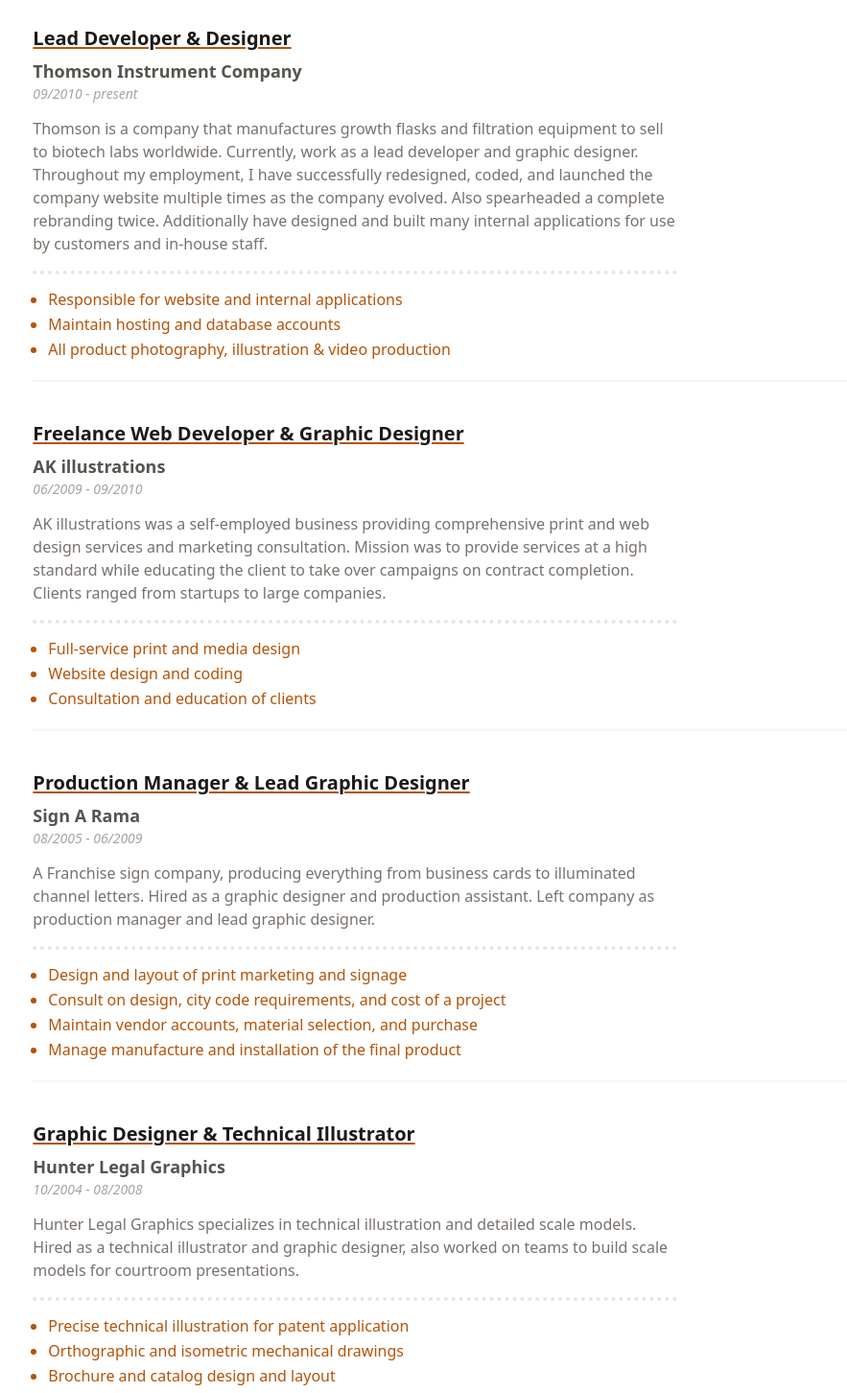
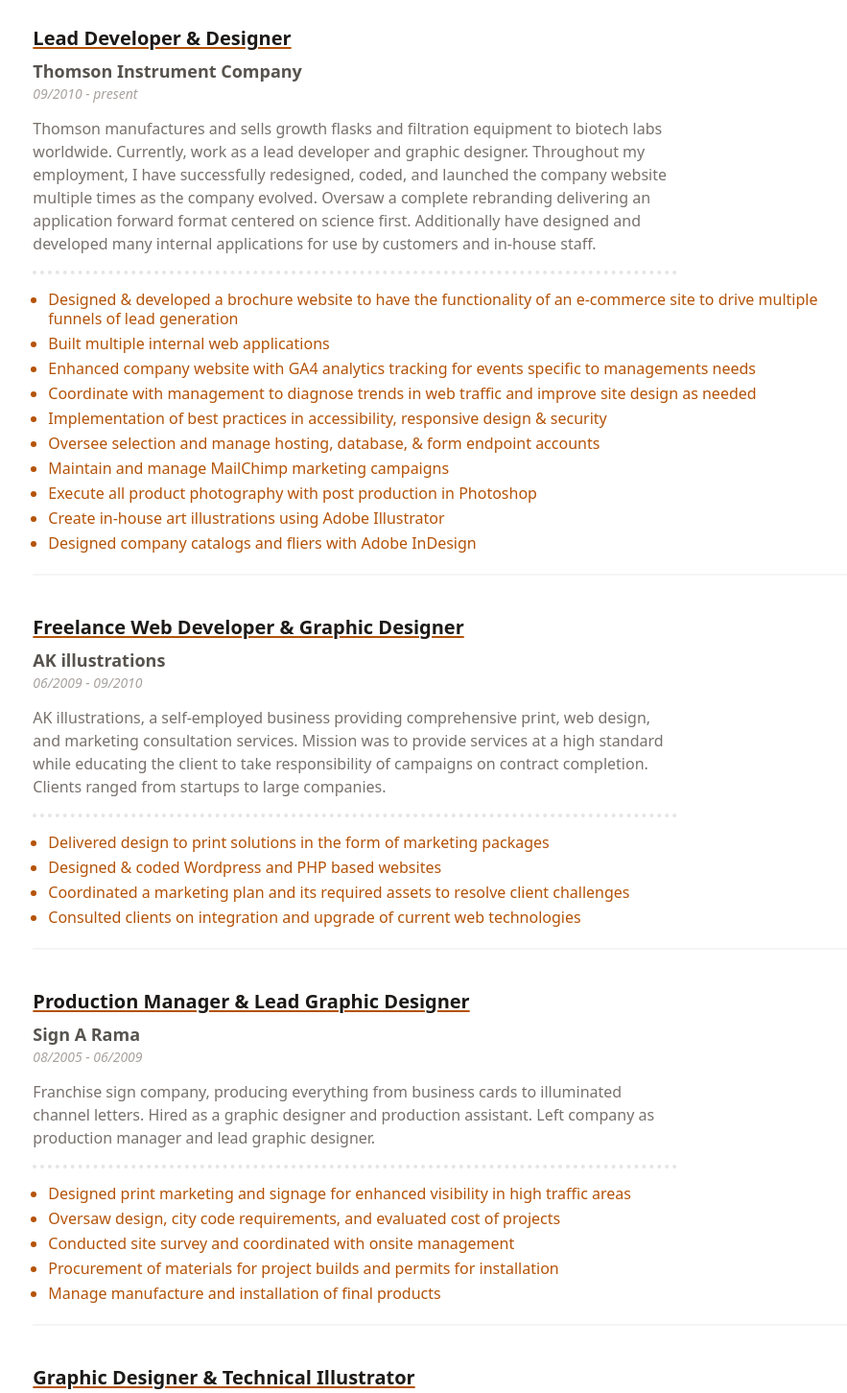
Before and after one commit to danferth/resume2023, a Next.js app: page / in a window 1280 px wide. Shown: the part 460-1912 px from the top of the page at 96% size, without its empty margins (179-1062 px from the left). Built offline with nearby package versions, Linux system fonts and the light colour scheme.

Commit message:
updated resume

```diff
--- a/content/jobs.json
+++ b/content/jobs.json
@@ -3,34 +3,43 @@
     "jobTitle": "Lead Developer & Designer",
     "employer": "Thomson Instrument Company",
     "datesWorked": "09/2010 - present",
-    "description": "Thomson is a company that manufactures growth flasks and filtration equipment to sell to biotech labs worldwide. Currently, work as a lead developer and graphic designer. Throughout my employment, I have successfully redesigned, coded, and launched the company website multiple times as the company evolved. Also spearheaded a complete rebranding twice. Additionally have designed and built many internal applications for use by customers and in-house staff.",
+    "description": "Thomson manufactures and sells growth flasks and filtration equipment to biotech labs worldwide. Currently, work as a lead developer and graphic designer. Throughout my employment, I have successfully redesigned, coded, and launched the company website multiple times as the company evolved. Oversaw a complete rebranding delivering an application forward format centered on science first. Additionally have designed and developed many internal applications for use by customers and in-house staff.",
     "bullets": [
-      "Responsible for website and internal applications",
-      "Maintain hosting and database accounts",
-      "All product photography, illustration & video production"
+      "Designed & developed a brochure website to have the functionality of an e-commerce site to drive multiple funnels of lead generation",
+      "Built multiple internal web applications",
+      "Enhanced company website with GA4 analytics tracking for events specific to managements needs",
+      "Coordinate with management to diagnose trends in web traffic and improve site design as needed",
+      "Implementation of best practices in accessibility, responsive design & security",
+      "Oversee selection and manage hosting, database, & form endpoint accounts",
+      "Maintain and manage MailChimp marketing campaigns",
+      "Execute all product photography with post production in Photoshop ",
+      "Create in-house art illustrations using Adobe Illustrator",
+      "Designed company catalogs and fliers with Adobe InDesign"
     ]
   },
   {
     "jobTitle": "Freelance Web Developer & Graphic Designer",
     "employer": "AK illustrations",
     "datesWorked": "06/2009 - 09/2010",
-    "description": "AK illustrations was a self-employed business providing comprehensive print and web design services and marketing consultation. Mission was to provide services at a high standard while educating the client to take over campaigns on contract completion. Clients ranged from startups to large companies.",
+    "description": "AK illustrations, a self-employed business providing comprehensive print, web design, and marketing consultation services. Mission was to provide services at a high standard while educating the client to take responsibility of campaigns on contract completion. Clients ranged from startups to large companies.",
     "bullets": [
-      "Full-service print and media design",
-      "Website design and coding",
-      "Consultation and education of clients"
+      "Delivered design to print solutions in the form of marketing packages",
+      "Designed & coded Wordpress and PHP based websites",
+      "Coordinated a marketing plan and its required assets to resolve client challenges ",
+      "Consulted clients on integration and upgrade of current web technologies"
     ]
   },
   {
     "jobTitle": "Production Manager & Lead Graphic Designer",
     "employer": "Sign A Rama",
     "datesWorked": "08/2005 - 06/2009",
-    "description": "A Franchise sign company, producing everything from business cards to illuminated channel letters. Hired as a graphic designer and production assistant. Left company as production manager and lead graphic designer.",
+    "description": "Franchise sign company, producing everything from business cards to illuminated channel letters. Hired as a graphic designer and production assistant. Left company as production manager and lead graphic designer.",
     "bullets": [
-      "Design and layout of print marketing and signage",
-      "Consult on design, city code requirements, and cost of a project",
-      "Maintain vendor accounts, material selection, and purchase",
-      "Manage manufacture and installation of the final product"
+      "Designed print marketing and signage for enhanced visibility in high traffic areas",
+      "Oversaw design, city code requirements, and evaluated cost of projects",
+      "Conducted site survey and coordinated with onsite management",
+      "Procurement of materials for project builds and permits for installation",
+      "Manage manufacture and installation of final products"
     ]
   },
   {
@@ -39,10 +48,10 @@
     "datesWorked": "10/2004 - 08/2008",
     "description": "Hunter Legal Graphics specializes in technical illustration and detailed scale models. Hired as a technical illustrator and graphic designer, also worked on teams to build scale models for courtroom presentations.",
     "bullets": [
-      "Precise technical illustration for patent application",
-      "Orthographic and isometric mechanical drawings",
-      "Brochure and catalog design and layout",
-      "Scale models for courtroom presentation"
+      "Created precise technical illustration for patent submission",
+      "Detailed orthographic and isometric mechanical drawings",
+      "Brochure and catalog design and layout using Adobe Suite",
+      "Collaborated with other builders to create detailed scale models for courtroom presentation"
     ]
   }
 ]
--- a/pages/contact.tsx
+++ b/pages/contact.tsx
@@ -22,7 +22,7 @@
   } = useForm<FormValues>();
 
   const [lastUser, setLastUser] = useState<string | undefined>();
-  const userName = watch("name", "your");
+  const userName = watch("name", "person");
   const onSubmit: SubmitHandler<FormValues> = async (data: {
     name: string;
     email: string;
```
